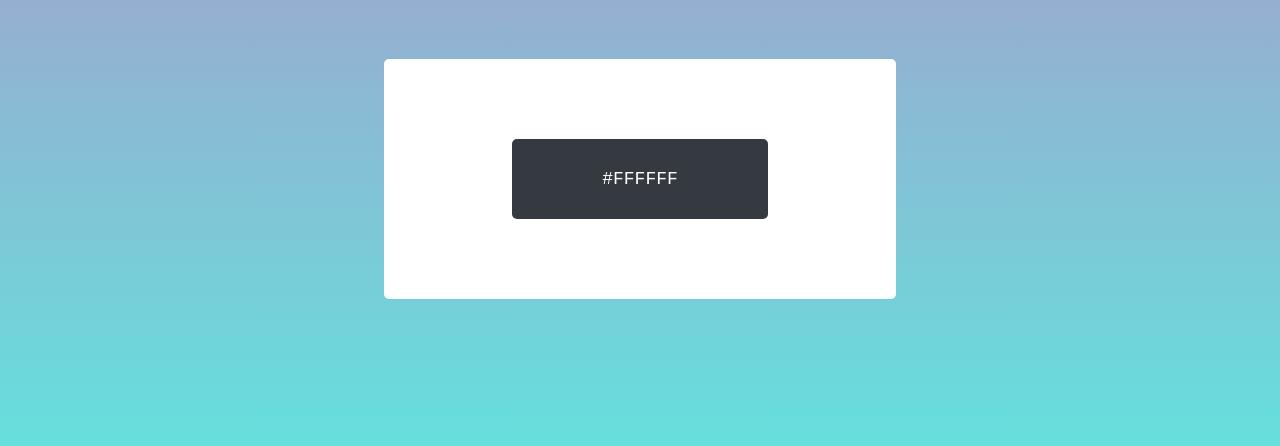
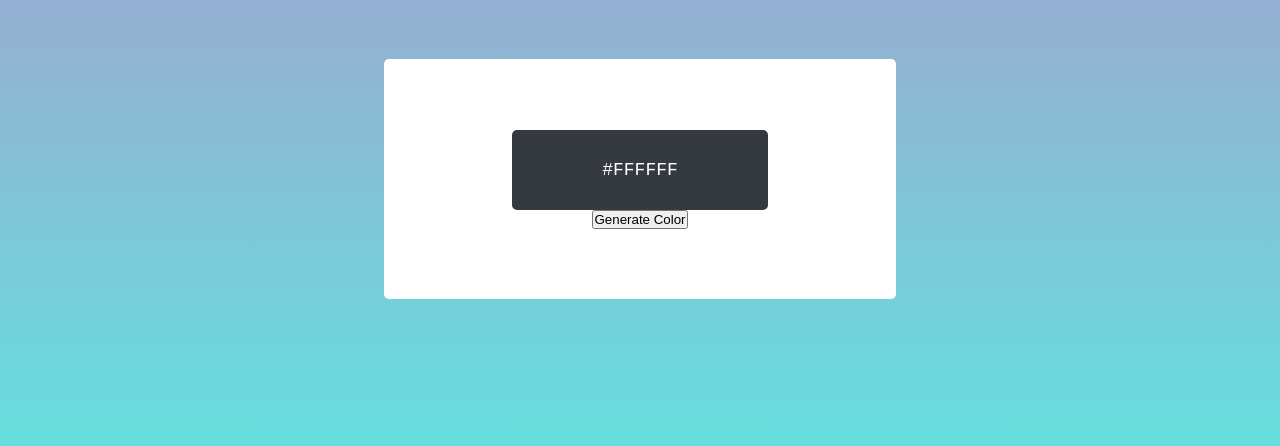
Before and after one commit to ritabradley/hex-color-generator, a plain HTML site: page index.html in a window 1280 px wide. Shown: the part 282-728 px from the top of the page. Drawn offline with Linux system fonts and the light colour scheme; a web font is replaced by a local one.

Commit message:
add button to generate color

```diff
--- a/index.html
+++ b/index.html
@@ -15,6 +15,8 @@
             <div class="hex-block">
                 <p class="hex-code">#FFFFFF</p>
             </div>
+
+            <button class="hex-generate">Generate Color</button>
         </div>
         <script src="app.js"></script>
     </body>
```
